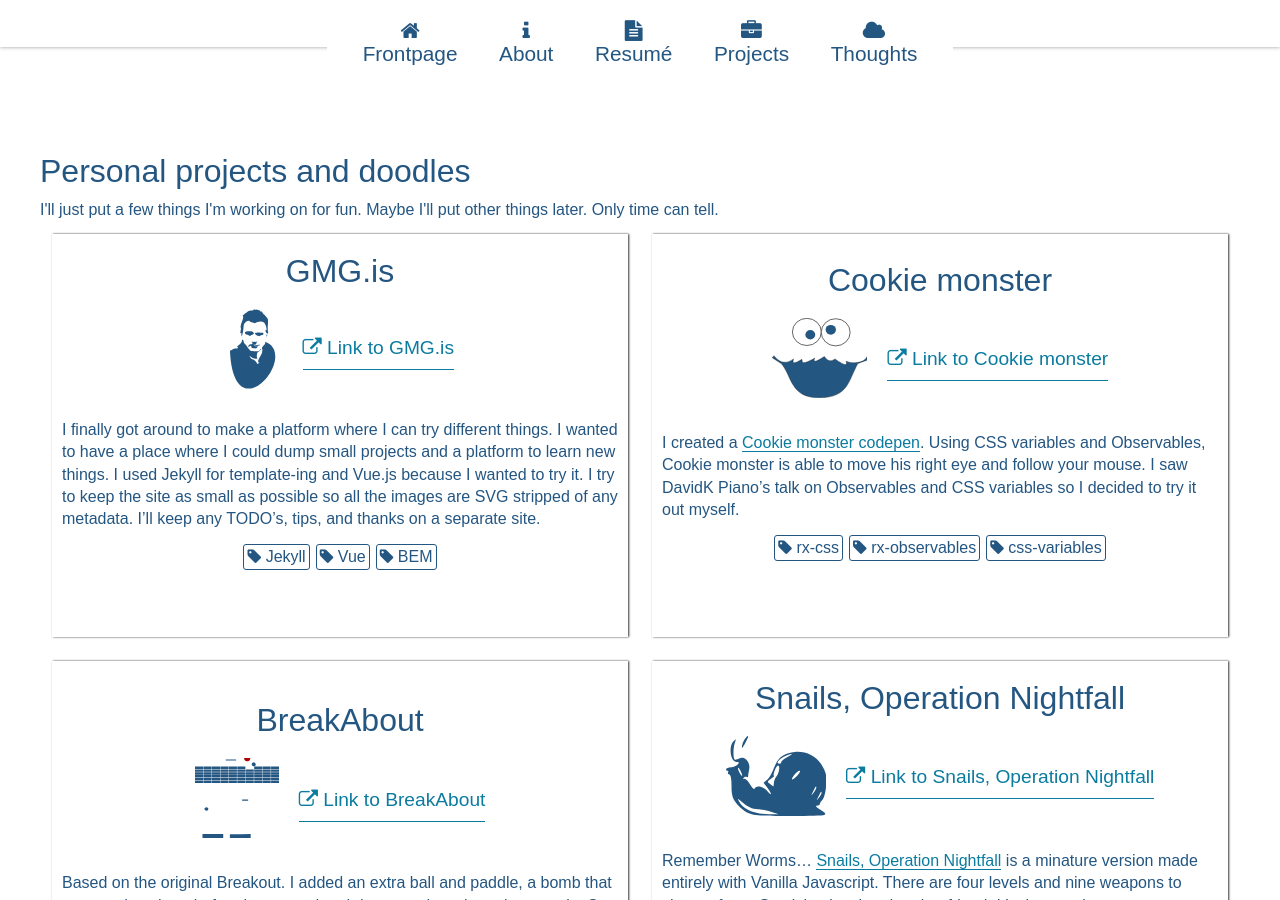
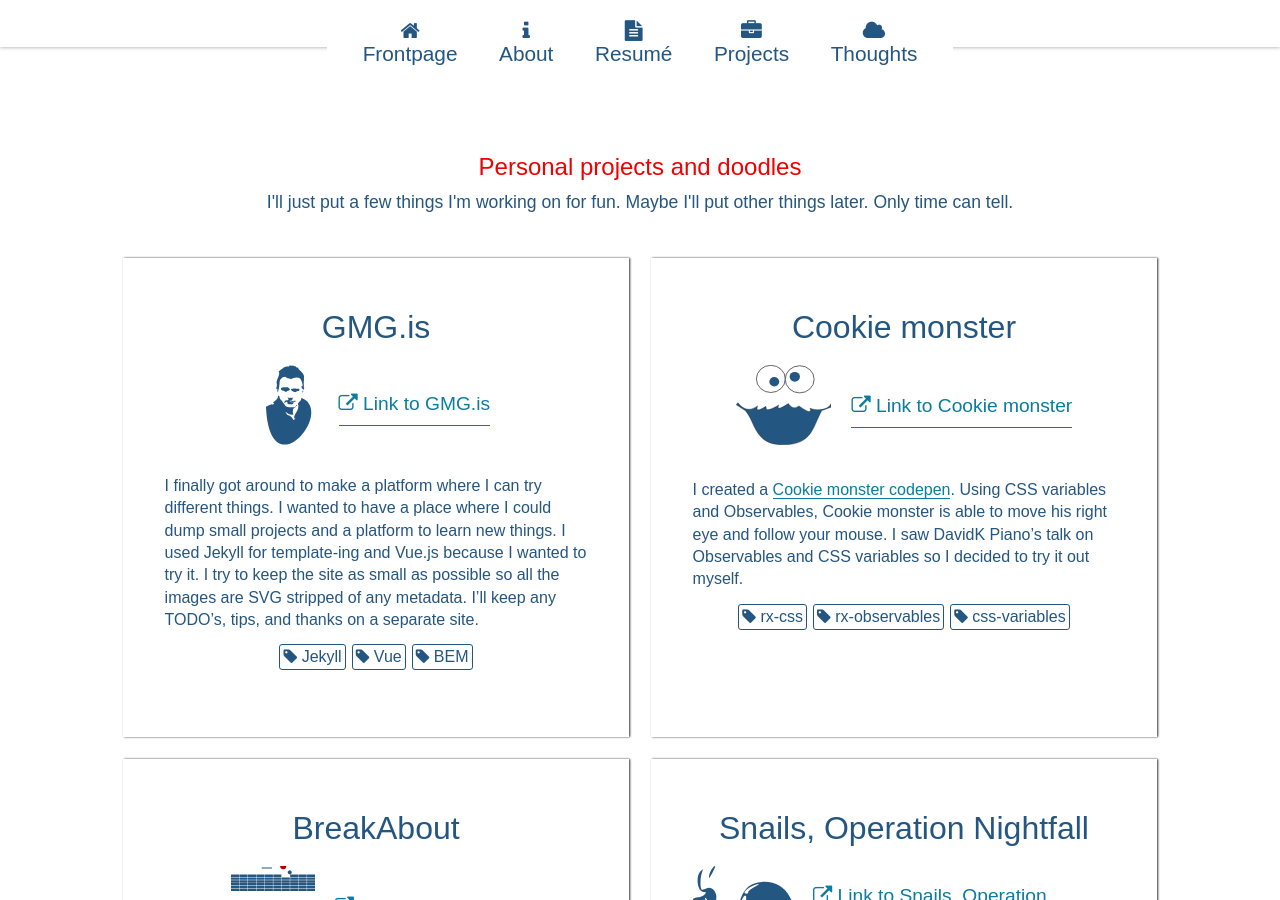
Before and after one commit to gudmundurmar/gmg.is, a Jekyll site: the page built from practicing/index.html, in a window 1280 px wide and 900 px high. Built offline with Jekyll 4.4.1, drawn with Linux system fonts in a browser that asks for light colours.

Commit message:
Minor styling adjustments

```diff
--- a/_sass/_main.scss
+++ b/_sass/_main.scss
@@ -47,7 +47,7 @@ a:visited {
 
 #content {
   min-height: 80%;
-  padding: 9rem 40px 40px;
+  padding: 9rem 7rem 40px;
   @media screen and (max-width: 786px) {
     padding: 8em 40px 40px;
   }
--- a/_sass/_practicing.scss
+++ b/_sass/_practicing.scss
@@ -6,21 +6,43 @@
 .Practicing__project {
   display: flex;
   flex-direction: column;
-  justify-content: center;
+  justify-content: flex-start;
   align-items: center;
   width: 48%;
   margin: 1%;
   min-width: 300px;
   box-shadow: 1px 0 2px #333;
-  padding: 0em 0 4em;
+  padding: 2em 2em 4em;
   @media screen and (max-width: 768px) {
     width: 100%;
     box-shadow: none;
-    border-bottom: 1px solid #eee;
+    border-top: 1px solid #eee;
+    padding: 2em 0 2em;
   }
 }
+
+.Practicing__project:first-child {
+  @media screen and (max-width: 768px) {
+    border-top: none;
+  }
+}
+
+.Practicing__projectTitle {
+  font-size: 2rem;
+}
+
+.Practicing__titleContainer {
+  width: 100%;
+  text-align: center;
+  padding-bottom: 2em;
+}
+
 .Practicing__title {
-  font-size: 2rem;
+  color: $darker-accent-color;
+}
+
+.Practicing__subtext {
+  font-size: 1.1rem;
 }
 
 .Practicing__image svg {
@@ -46,7 +68,7 @@
   flex-wrap: wrap;
 }
 
-.Practicing__titleContainer, .Practicing__contactContainer {
+.Practicing__projectTitleContainer, .Practicing__contactContainer {
   display: flex;
   flex-direction: column;
   align-items: center;
--- a/_sass/_thinking.scss
+++ b/_sass/_thinking.scss
@@ -1,2 +1,4 @@
 .Thinking {
+  max-width: 1200px;
+  margin: auto;
 }
--- a/_sass/_variables.scss
+++ b/_sass/_variables.scss
@@ -1,6 +1,6 @@
 $primary-color: darken(#428bca, 20%);
 $secondary-color: darken(#17baef, 18%);
 $accent-color: hsl(0,100%,65%);
-$darker-accent-color: hsl(0,100%,53%);
+$darker-accent-color: hsl(0,100%,47%);
 
 // 428bca 17baef
--- a/practicing/index.html
+++ b/practicing/index.html
@@ -3,14 +3,16 @@ layout: default
 title: GMG is practicing
 ---
 
-<h1>Personal projects and doodles</h1>
-<p>I'll just put a few things I'm working on for fun. Maybe I'll put other things later. Only time can tell.</p>
 <article class="Practicing">
+  <div class="Practicing__titleContainer">
+    <h1 class="Practicing__title">Personal projects and doodles</h1>
+    <p class="Practicing__subtext">I'll just put a few things I'm working on for fun. Maybe I'll put other things later. Only time can tell.</p>
+  </div>
   {% for project in site.posts%}
     {% if project.category == 'Projects' %}
       <section class="Practicing__project">
-        <div class="Practicing__titleContainer">
-          <h1 class="Practicing__title">{{ project.title }}</h1>
+        <div class="Practicing__projectTitleContainer">
+          <h1 class="Practicing__projectTitle">{{ project.title }}</h1>
           <div class="Practicing__imageAndLinkContainer">
             {% if project.image %}
               <div class="Practicing__image">
--- a/thinking/index.html
+++ b/thinking/index.html
@@ -37,3 +36,4 @@
     </div>
     {% endunless %}
   {% endfor %}
+</div>
```
Also changed, not shown: other parts of thinking/index.html (+1 -2 lines). Lines whose indentation alone changed are shown as unchanged.
